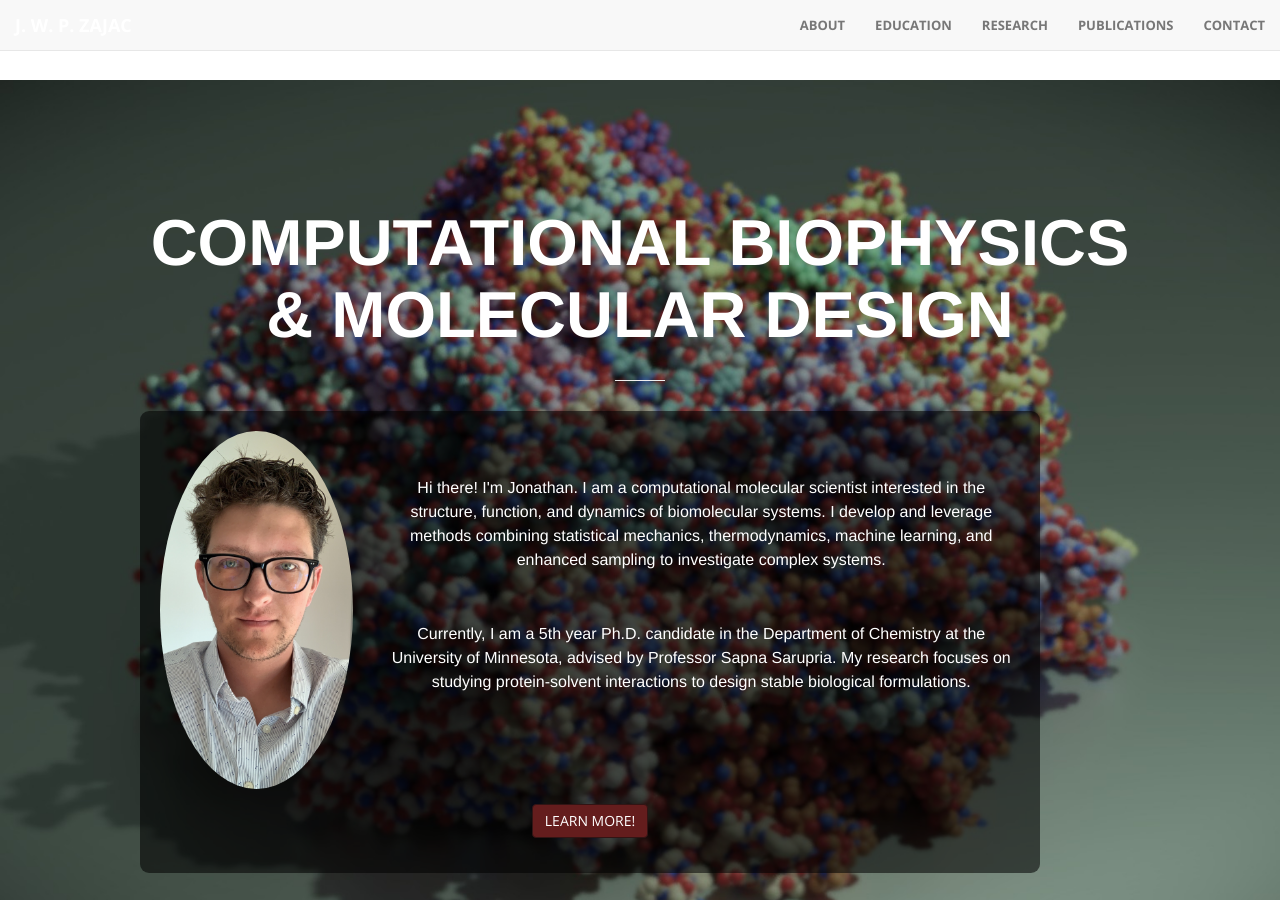
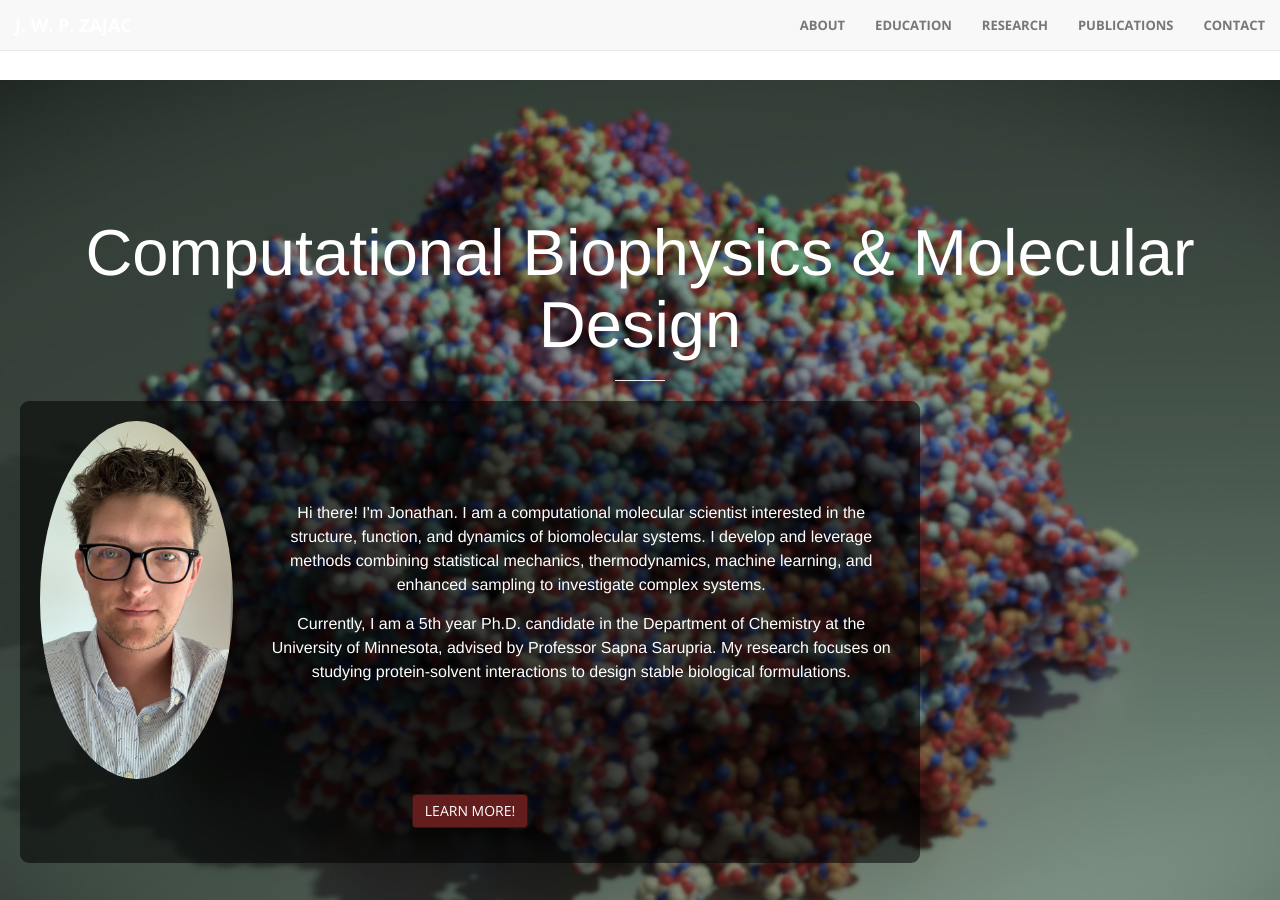
Before and after one commit to Jonathan-Zajac/Jonathan-Zajac.github.io, a Jekyll site: the page built from index.html, in a window 1280 px wide and 900 px high. Built offline with Jekyll 4.4.1, drawn with Linux system fonts in a browser that asks for light colours; some of the changed text lies outside the part shown.

Commit message:
fix navbar link, update header

```diff
--- a/_includes/nav.html
+++ b/_includes/nav.html
@@ -24,7 +24,7 @@
                     <a class="page-scroll" href="#research">Research</a>
                 </li>
                 <li>
-                    <a class="page-scroll" href="#publictions">Publications</a>
+                    <a class="page-scroll" href="#publications">Publications</a>
                 </li>
                 <li>
                     <a class="page-scroll" href="#contact">Contact</a>
--- a/_includes/publications.html
+++ b/_includes/publications.html
@@ -48,9 +48,13 @@
 
 <div class="container">
 
-    <div class="row text-center">
-        <h1>Publications</h1>
-        <hr class="primary">
+    <div class="container">
+        <div class="row">
+            <div class="col-lg-12 text-center">
+                <h2 class="section-heading">Education</h2>
+                <hr class="primary">
+            </div>
+        </div>
     </div>
 
     <!-- Filters -->
--- a/_sass/_base.scss
+++ b/_sass/_base.scss
@@ -152,30 +152,20 @@ aside {
 header {
     position: relative;
     width: 100%;
-    min-height: 100vh; // full viewport
-    @include background-cover;
+    height: 100vh;  /* full viewport height */
+    background-image: url('../img/header.jpg');
+    background-size: cover;
     background-position: center;
-    background-image: url('../img/header.jpg');
-    text-align: center;
-    color: white;
+    overflow: hidden; /* prevent accidental scrollbars */
+}
 
 .header-content {
+    padding: 0 50px; /* horizontal only, no top/bottom padding */
     position: absolute;
     top: 50%;
     left: 0;
     width: 100%;
     transform: translateY(-50%);
-        padding: 0 50px;
-
-        .header-content-inner {
-            max-width: 1000px;
-            margin: 0 auto;
-
-            h1 { font-weight: 700; text-transform: uppercase; }
-            hr { margin: 30px auto; }
-            p { font-weight: 300; color: rgba(white, .7); font-size: 16px; margin-bottom: 50px; }
-        }
-    }
 }
 
 // Sections
```
Lines whose indentation alone changed are shown as unchanged.
